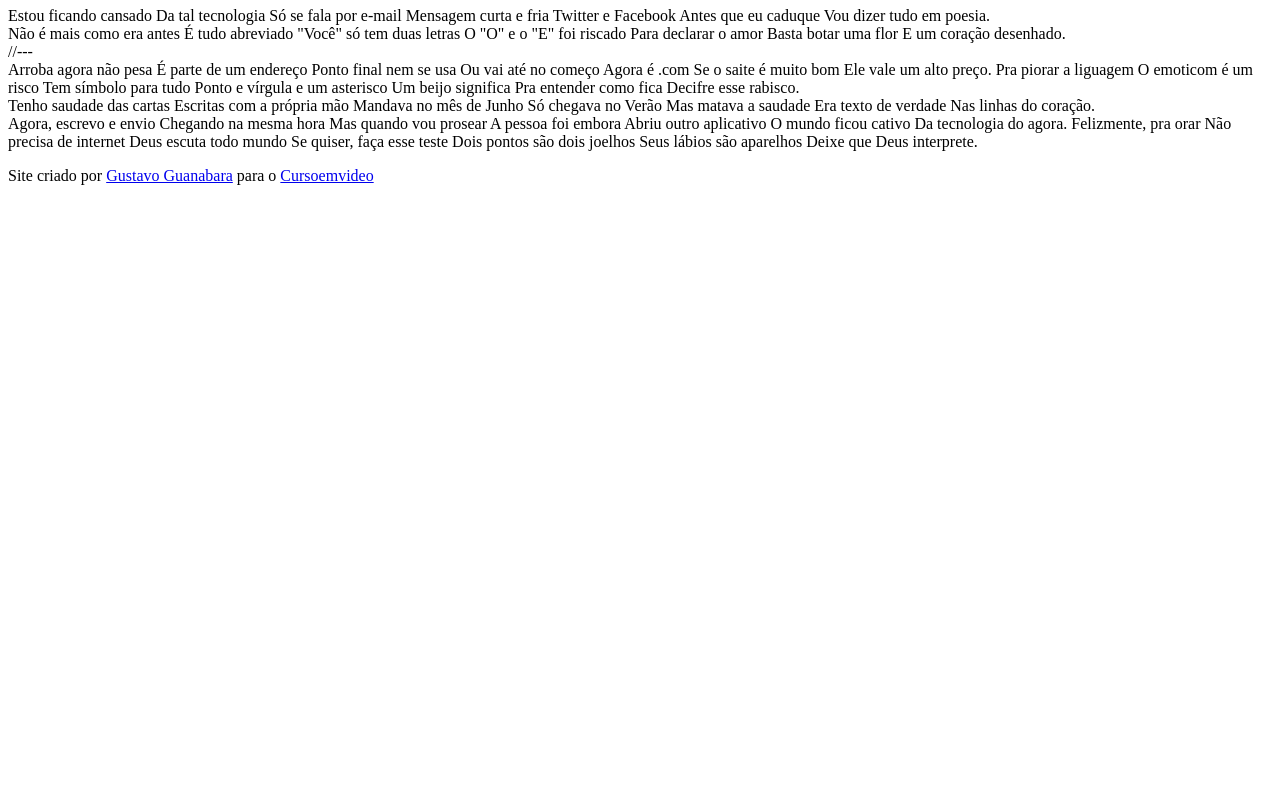
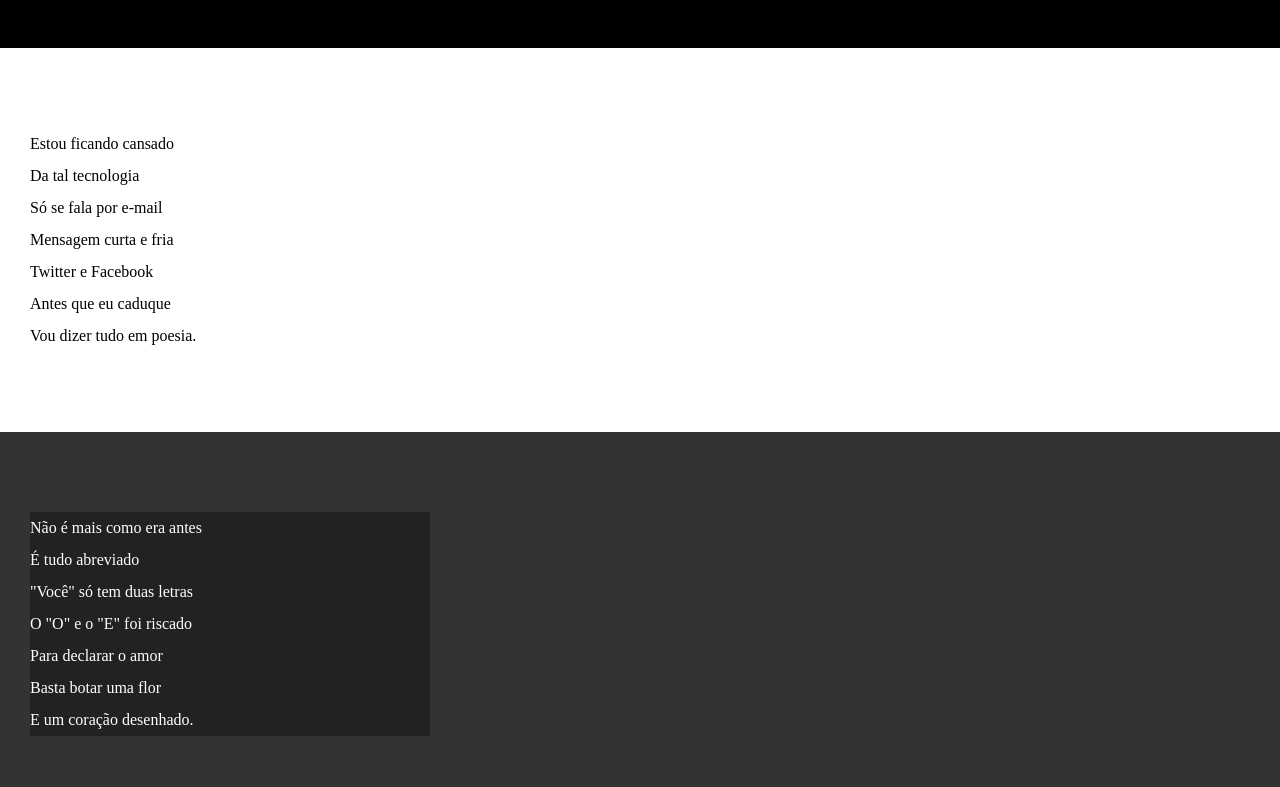
Before and after one commit to julinxj/html-css, a plain HTML site: page desafios/012/index.html in a window 1280 px wide. Shown: the part 107-894 px from the top of the page. Before the commit the page ends 800 px from the top, so only its background shows below. Drawn offline with Linux system fonts and the light colour scheme.

Commit message:
atualizei estilos textos e bloco

```diff
--- /dev/null
+++ b/desafios/012/estillo/style.css
@@ -0,0 +1,65 @@
+@charset "UTF-8";
+
+* {
+    margin: 0px;
+    padding: 0px;
+}
+
+html, body {
+    min-height: 100vh;
+    background-color: darkgrey;
+}
+
+header {
+    background-color: black;
+    color: white;
+    text-align: center;
+}
+
+header > h1 {
+    padding-top: 50px;
+    font-variant: small-caps;
+}
+
+header > p {
+    padding-bottom: 50px;
+}
+
+a {
+    color: white;
+    text-decoration: none;
+    font-weight: bolder;
+}
+
+a:hover {
+    text-decoration: underline;
+}
+
+section {
+    padding-top: 10vh;
+    padding-bottom: 10vh;
+    line-height: 2em;
+    padding-left: 30px;
+}
+
+section.normal {
+    background-color: white;
+    color: black;
+}
+
+section.imagem {
+    background-color: rgb(53, 50, 50);
+    color: white;
+}
+
+section.imagem > p {
+    background-color: rgba(0, 0, 0, 0.338);
+    width: 400px;
+}
+
+footer {
+    background-color: black;
+    color: white;
+    text-align: center;
+    padding: 10px;
+}
--- a/desafios/012/index.html
+++ b/desafios/012/index.html
@@ -4,83 +4,98 @@
     <meta charset="UTF-8">
     <meta name="viewport" content="width=device-width, initial-scale=1.0">
     <title>Cordel moderno</title>
+    <link rel="stylesheet" href="estillo/style.css">
 </head>
 <body>
     <header>
         <h1>Cordel Moderno</h1>
-        <p><a href="https://www.recantodasletras.com.br/poesias/3186743" target="_blank">Por Milton Duarte</a>
+        <p> Por<a href="https://www.recantodasletras.com.br/poesias/3186743" target="_blank"> Milton Duarte</a>
         </p>
     </header>
 
-    <section>
-        Estou ficando cansado
-        Da tal tecnologia
-        Só se fala por e-mail
-        Mensagem curta e fria
-        Twitter e Facebook
-        Antes que eu caduque
-        Vou dizer tudo em poesia.
+    <section class="normal">
+        <p>
+            Estou ficando cansado <br>
+            Da tal tecnologia <br>
+            Só se fala por e-mail <br>
+            Mensagem curta e fria <br>
+            Twitter e Facebook <br>
+            Antes que eu caduque <br>
+            Vou dizer tudo em poesia.
+        </p>
     </section>
 
 
-    <section>
-        Não é mais como era antes
-        É tudo abreviado
-        "Você" só tem duas letras
-        O "O" e o "E" foi riscado
-        Para declarar o amor
-        Basta botar uma flor
-        E um coração desenhado.
-    </section>
-
-    //---
-
-    <section>
-        Arroba agora não pesa
-        É parte de um endereço
-        Ponto final nem se usa
-        Ou vai até no começo
-        Agora é .com
-        Se o saite é muito bom
-        Ele vale um alto preço.
-        Pra piorar a liguagem
-        O emoticom é um risco
-        Tem símbolo para tudo
-        Ponto e vírgula e um asterisco
-        Um beijo significa
-        Pra entender como fica
-        Decifre esse rabisco.
+    <section class="imagem">
+        <p>
+            Não é mais como era antes <br>
+            É tudo abreviado <br>
+            "Você" só tem duas letras <br>
+            O "O" e o "E" foi riscado <br>
+            Para declarar o amor <br>
+            Basta botar uma flor <br>
+            E um coração desenhado.
+        </p>
     </section>
 
 
-<section>
+    <section class="normal">
+        <p>
+            Arroba agora não pesa <br>
+            É parte de um endereço <br>
+            Ponto final nem se usa <br>
+            Ou vai até no começo <br>
+            Agora é .com <br>
+            Se o saite é muito bom <br>
+            Ele vale um alto preço.
+        </p>
 
-        Tenho saudade das cartas
-        Escritas com a própria mão
-        Mandava no mês de Junho
-        Só chegava no Verão
-        Mas matava a saudade
-        Era texto de verdade
-        Nas linhas do coração.
+         <p>
+            Pra piorar a liguagem <br>
+            O emoticom é um risco <br>
+            Tem símbolo para tudo <br>
+            Ponto e vírgula e um asterisco <br>
+            Um beijo significa <br>
+            Pra entender como fica <br>
+            Decifre esse rabisco.
+            </p>
+    </section>
+
+
+<section class="imagem">
+        <p>
+            Tenho saudade das cartas <br>
+            Escritas com a própria mão <br>
+            Mandava no mês de Junho <br>
+            Só chegava no Verão <br>
+            Mas matava a saudade <br>
+            Era texto de verdade <br>
+            Nas linhas do coração.
+        </p>
 </section>
 
 
 
-    <section>
-        Agora, escrevo e envio
-        Chegando na mesma hora
-        Mas quando vou prosear
-        A pessoa foi embora
-        Abriu outro aplicativo
-        O mundo ficou cativo
-        Da tecnologia do agora.
-        Felizmente, pra orar
-        Não precisa de internet
-        Deus escuta todo mundo
-        Se quiser, faça esse teste
-        Dois pontos são dois joelhos
-        Seus lábios são aparelhos
-        Deixe que Deus interprete.
+    <section class="normal">
+        <p>
+            Agora, escrevo e envio <br>
+            Chegando na mesma hora <br>
+            Mas quando vou prosear <br>
+            A pessoa foi embora <br>
+            Abriu outro aplicativo <br>
+            O mundo ficou cativo <br>
+            Da tecnologia do agora.
+        </p>
+
+        <p>
+            Felizmente, pra orar <br>
+            Não precisa de internet <br>
+            Deus escuta todo mundo <br>
+            Se quiser, faça esse teste <br>
+            Dois pontos são dois joelhos <br>
+            Seus lábios são aparelhos <br>
+            Deixe que Deus interprete.
+        </p>
     </section>
 
     <footer>
```
